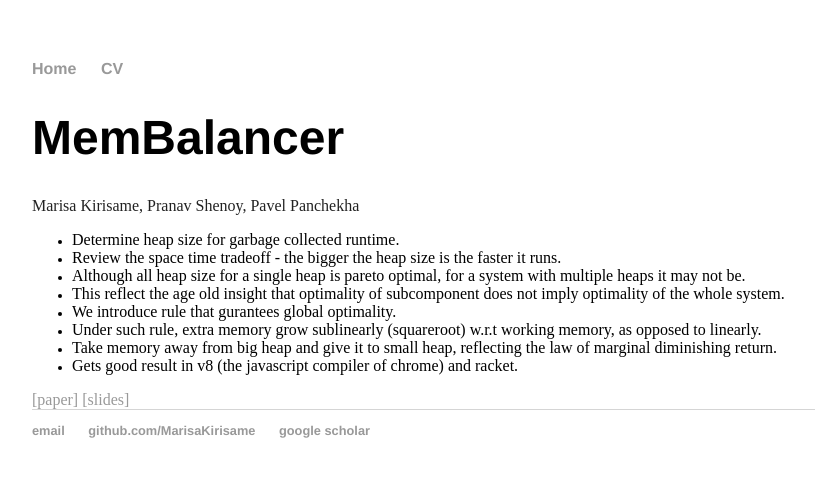
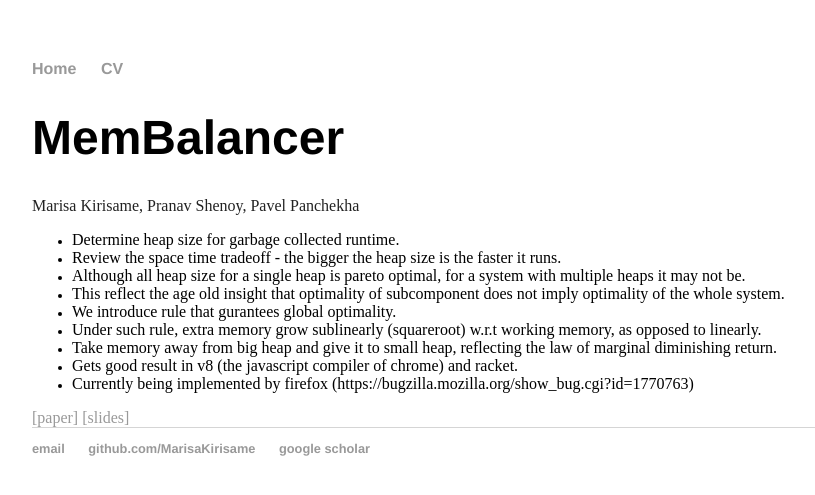
Before and after one commit to MarisaKirisame/MarisaKirisame.github.io, a Jekyll site: the page built from balancer.html, in a window 1280 px wide. Shown: the top 495 px of the page, without its empty margins (160-975 px from the left). Built offline with Jekyll 4.4.1, drawn with Linux system fonts in a browser that asks for light colours; comment, search, counter and statistics services are not loaded.

Commit message:
Update balancer.html

```diff
--- a/balancer.html
+++ b/balancer.html
@@ -14,6 +14,7 @@
     <li>Under such rule, extra memory grow sublinearly (squareroot) w.r.t working memory, as opposed to linearly.</li>
     <li>Take memory away from big heap and give it to small heap, reflecting the law of marginal diminishing return.</li>
     <li>Gets good result in v8 (the javascript compiler of chrome) and racket.
+    <li>Currently being implemented by firefox (https://bugzilla.mozilla.org/show_bug.cgi?id=1770763)</li>
 </ul>
 
 <div> <a href="https://arxiv.org/abs/2204.10455">[paper]</a> <a href="resources/Balancer.pptx">[slides]</a> </div>
```
